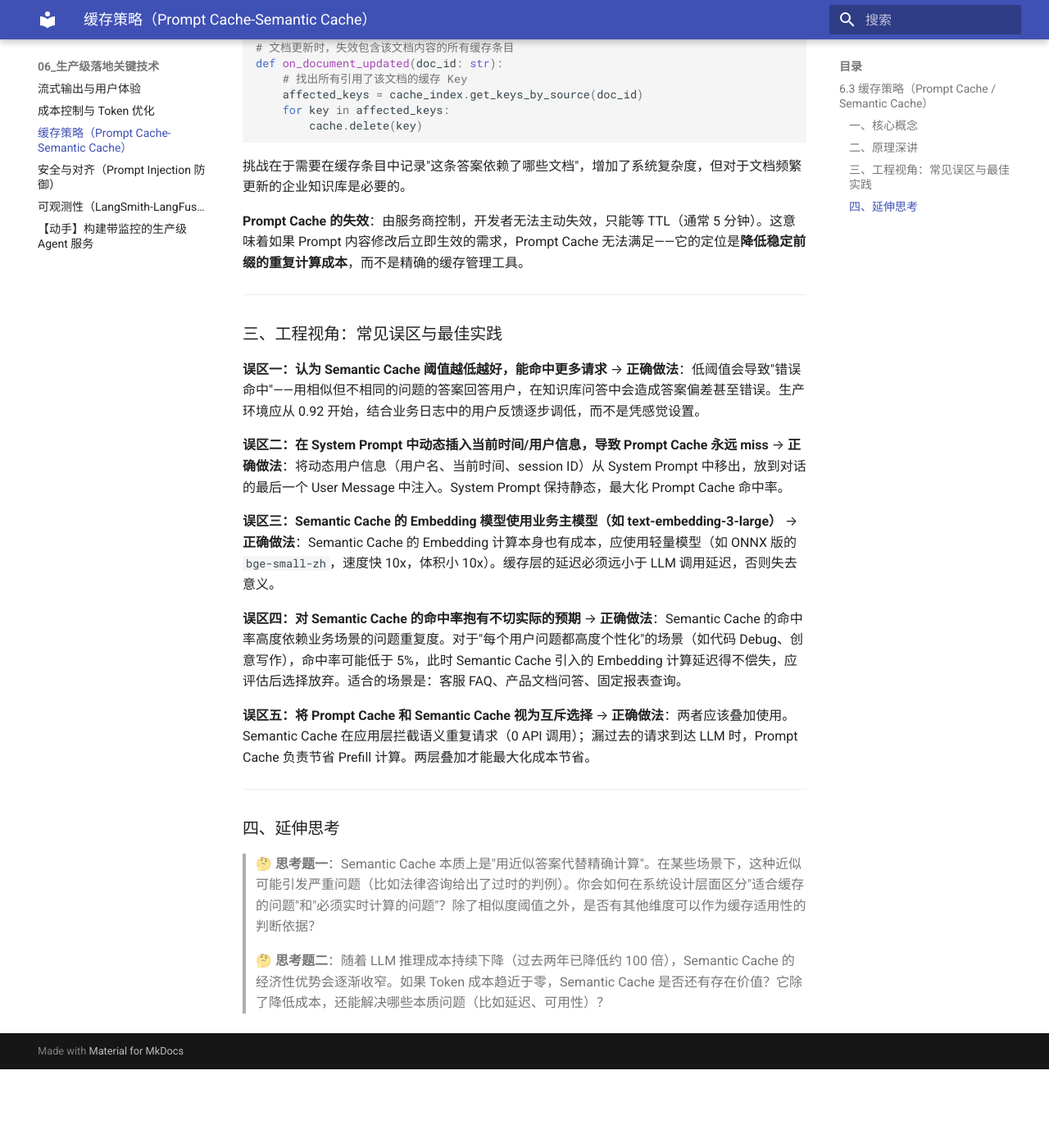
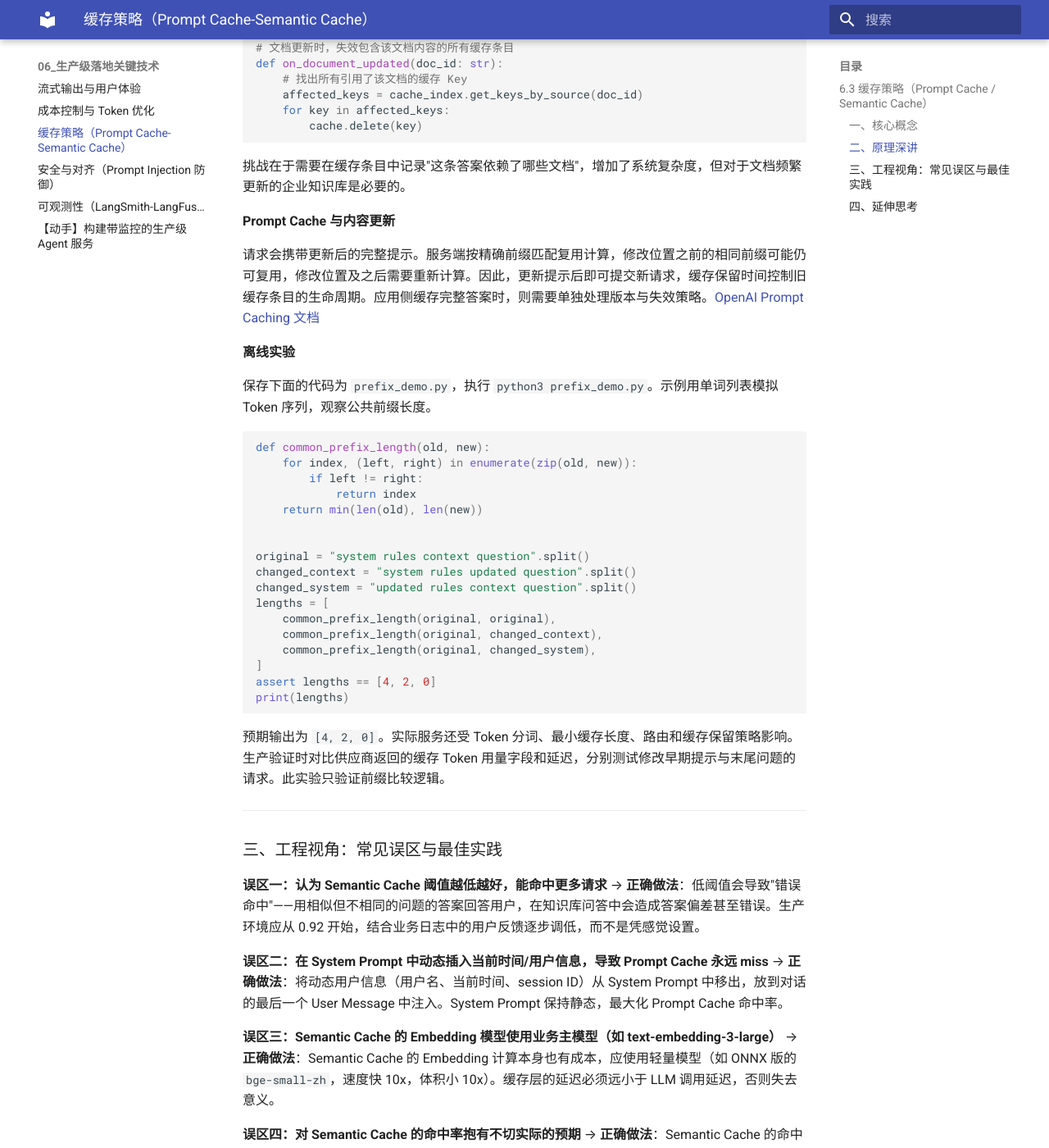
Before and after one commit to swf2020/AI-Agent-in-Practice, an MkDocs documentation site: the page built from docs/AI Agent In Practice/06_生产级落地关键技术/6.3 缓存策略（Prompt Cache - Semantic Cache）.md, in a window 1280 px wide and 1400 px high, scrolled down 5574 px. Shown: the whole window at 82% size. Built offline with MkDocs 1.6.1 and Material for MkDocs 9.7.7, drawn with Linux system fonts in a browser that asks for light colours; before the commit the page ends 6878 px from its top, so only the background shows below that.

Commit message:
docs: correct prompt cache update semantics

````diff
--- a/docs/AI Agent In Practice/06_生产级落地关键技术/6.3 缓存策略（Prompt Cache - Semantic Cache）.md
+++ b/docs/AI Agent In Practice/06_生产级落地关键技术/6.3 缓存策略（Prompt Cache - Semantic Cache）.md
@@ -208,7 +208,36 @@ def on_document_updated(doc_id: str):
 
 挑战在于需要在缓存条目中记录"这条答案依赖了哪些文档"，增加了系统复杂度，但对于文档频繁更新的企业知识库是必要的。
 
-**Prompt Cache 的失效**：由服务商控制，开发者无法主动失效，只能等 TTL（通常 5 分钟）。这意味着如果 Prompt 内容修改后立即生效的需求，Prompt Cache 无法满足——它的定位是**降低稳定前缀的重复计算成本**，而不是精确的缓存管理工具。
+**Prompt Cache 与内容更新**
+
+请求会携带更新后的完整提示。服务端按精确前缀匹配复用计算，修改位置之前的相同前缀可能仍可复用，修改位置及之后需要重新计算。因此，更新提示后即可提交新请求，缓存保留时间控制旧缓存条目的生命周期。应用侧缓存完整答案时，则需要单独处理版本与失效策略。[OpenAI Prompt Caching 文档](https://developers.openai.com/api/docs/guides/prompt-caching)
+
+**离线实验**
+
+保存下面的代码为 `prefix_demo.py`，执行 `python3 prefix_demo.py`。示例用单词列表模拟 Token 序列，观察公共前缀长度。
+
+```python
+def common_prefix_length(old, new):
+    for index, (left, right) in enumerate(zip(old, new)):
+        if left != right:
+            return index
+    return min(len(old), len(new))
+
+
+original = "system rules context question".split()
+changed_context = "system rules updated question".split()
+changed_system = "updated rules context question".split()
+lengths = [
+    common_prefix_length(original, original),
+    common_prefix_length(original, changed_context),
+    common_prefix_length(original, changed_system),
+]
+assert lengths == [4, 2, 0]
+print(lengths)
+```
+
+预期输出为 `[4, 2, 0]`。实际服务还受 Token 分词、最小缓存长度、路由和缓存保留策略影响。生产验证时对比供应商返回的缓存 Token 用量字段和延迟，分别测试修改早期提示与末尾问题的请求。此实验只验证前缀比较逻辑。
+
 
 ---
 
````
